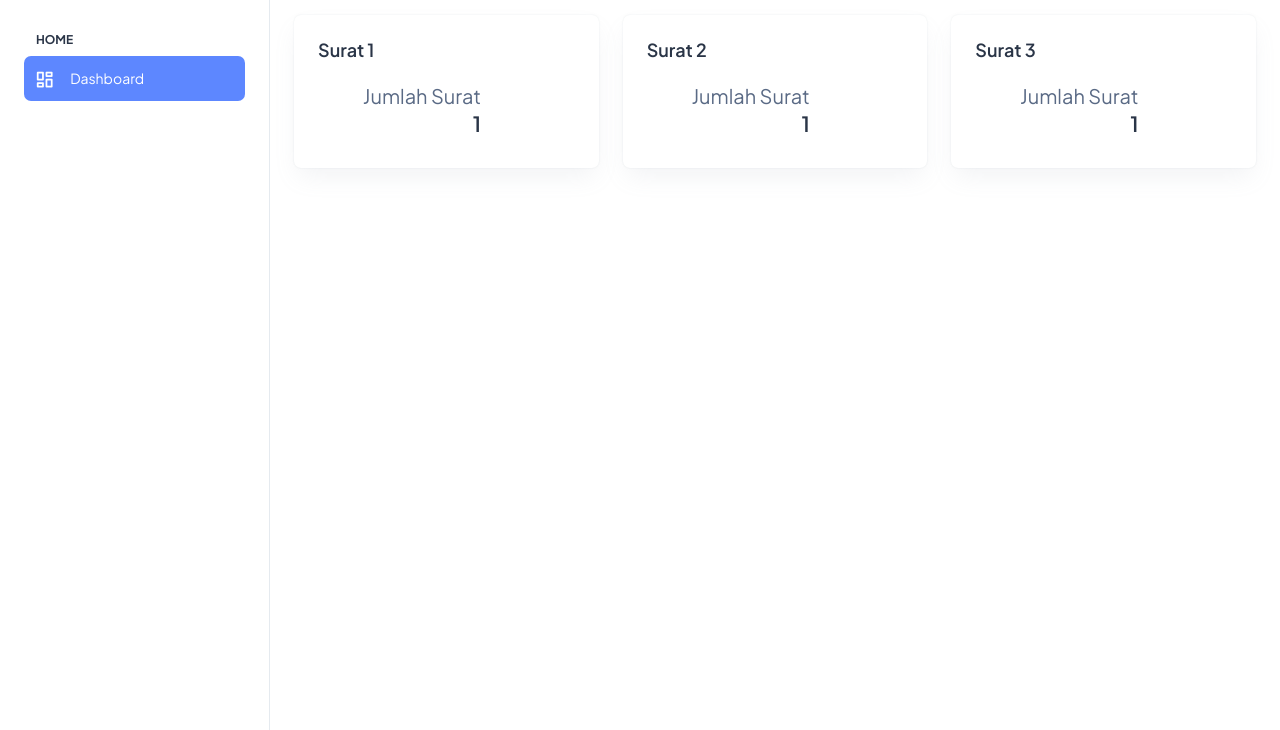
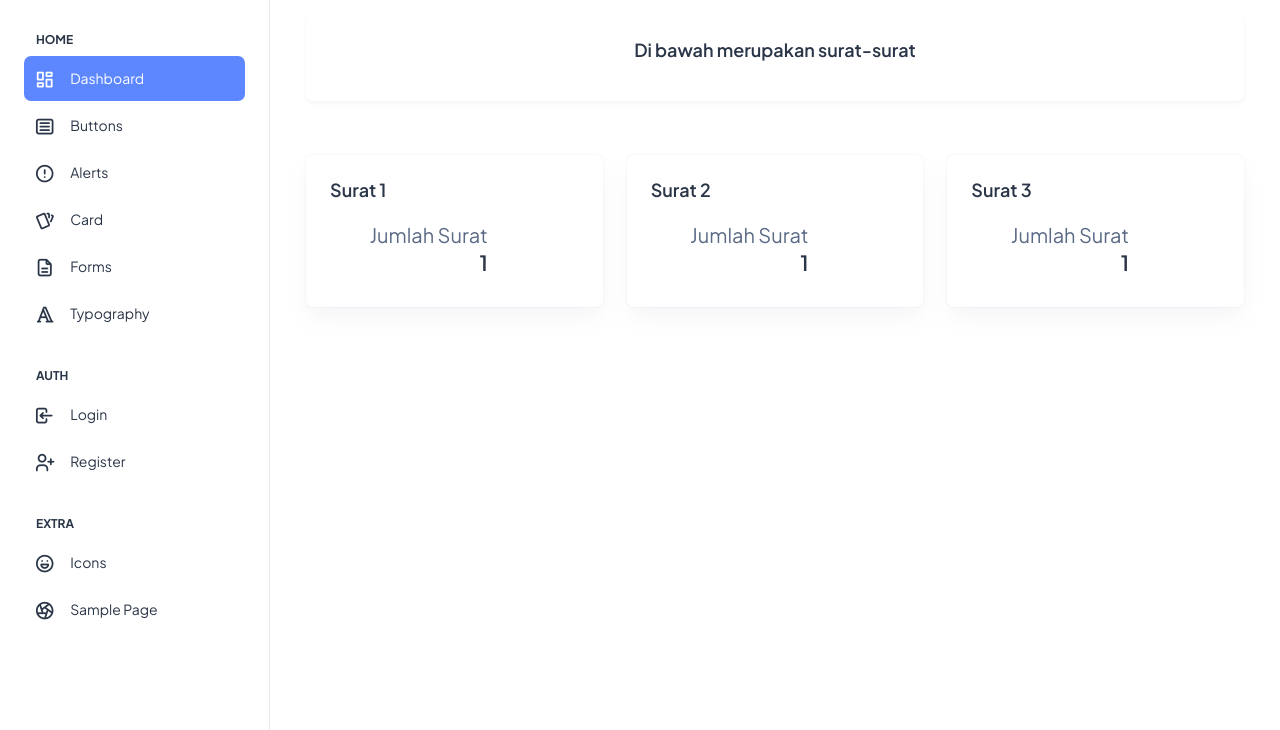
Before and after one commit to TajulMunandar/Surat_PAG, a Laravel app: page /dashboard in a window 1280 px wide. Shown: the part 70-800 px from the top of the page. Run offline with Laravel 10, Linux system fonts and the light colour scheme.

Commit message:
Template Web

```diff
--- a/resources/views/Dashboard.blade.php
+++ b/resources/views/Dashboard.blade.php
@@ -3,6 +3,22 @@
     <div class="container-fluid">
         <!--  Row 1 -->
         <div class="row">
+            <div class="col-lg-12 mb-4">
+                <div class="card shadow-sm overflow-hidden">
+                    <div class="card-body p-4">
+                        <div class="row align-items-center">
+                            <div class="col-12">
+                                <div class="text-center">
+                                    <h5 class="card-title mb-3 fw-semibold">Di bawah merupakan surat-surat</h5>
+                                </div>
+                            </div>
+                        </div>
+                    </div>
+                </div>
+            </div>
+
+
+
             <div class="col-lg-4 mb-4">
                 <!-- Surat 1 -->
                 <div class="card overflow-hidden">
--- a/resources/views/layouts/index.blade.php
+++ b/resources/views/layouts/index.blade.php
@@ -40,6 +40,88 @@
                                 <span class="hide-menu">Dashboard</span>
                             </a>
                         </li>
+
+                        <li class="sidebar-item">
+                            <a class="sidebar-link" href="./ui-buttons.html" aria-expanded="false">
+                                <span>
+                                    <i class="ti ti-article"></i>
+                                </span>
+                                <span class="hide-menu">Buttons</span>
+                            </a>
+                        </li>
+                        <li class="sidebar-item">
+                            <a class="sidebar-link" href="./ui-alerts.html" aria-expanded="false">
+                                <span>
+                                    <i class="ti ti-alert-circle"></i>
+                                </span>
+                                <span class="hide-menu">Alerts</span>
+                            </a>
+                        </li>
+                        <li class="sidebar-item">
+                            <a class="sidebar-link" href="./ui-card.html" aria-expanded="false">
+                                <span>
+                                    <i class="ti ti-cards"></i>
+                                </span>
+                                <span class="hide-menu">Card</span>
+                            </a>
+                        </li>
+                        <li class="sidebar-item">
+                            <a class="sidebar-link" href="./ui-forms.html" aria-expanded="false">
+                                <span>
+                                    <i class="ti ti-file-description"></i>
+                                </span>
+                                <span class="hide-menu">Forms</span>
+                            </a>
+                        </li>
+                        <li class="sidebar-item">
+                            <a class="sidebar-link" href="./ui-typography.html" aria-expanded="false">
+                                <span>
+                                    <i class="ti ti-typography"></i>
+                                </span>
+                                <span class="hide-menu">Typography</span>
+                            </a>
+                        </li>
+                        <li class="nav-small-cap">
+                            <i class="ti ti-dots nav-small-cap-icon fs-4"></i>
+                            <span class="hide-menu">AUTH</span>
+                        </li>
+                        <li class="sidebar-item">
+                            <a class="sidebar-link" href="./authentication-login.html" aria-expanded="false">
+                                <span>
+                                    <i class="ti ti-login"></i>
+                                </span>
+                                <span class="hide-menu">Login</span>
+                            </a>
+                        </li>
+                        <li class="sidebar-item">
+                            <a class="sidebar-link" href="./authentication-register.html" aria-expanded="false">
+                                <span>
+                                    <i class="ti ti-user-plus"></i>
+                                </span>
+                                <span class="hide-menu">Register</span>
+                            </a>
+                        </li>
+                        <li class="nav-small-cap">
+                            <i class="ti ti-dots nav-small-cap-icon fs-4"></i>
+                            <span class="hide-menu">EXTRA</span>
+                        </li>
+                        <li class="sidebar-item">
+                            <a class="sidebar-link" href="./icon-tabler.html" aria-expanded="false">
+                                <span>
+                                    <i class="ti ti-mood-happy"></i>
+                                </span>
+                                <span class="hide-menu">Icons</span>
+                            </a>
+                        </li>
+                        <li class="sidebar-item">
+                            <a class="sidebar-link" href="./sample-page.html" aria-expanded="false">
+                                <span>
+                                    <i class="ti ti-aperture"></i>
+                                </span>
+                                <span class="hide-menu">Sample Page</span>
+                            </a>
+                        </li>
+                    </ul>
                 </nav>
                 <!-- End Sidebar navigation -->
             </div>
@@ -101,7 +183,11 @@
                 </nav>
             </header>
             <!--  Header End -->
+            <div class="container-fluid">
+                <!--  Row 1 -->
                 @yield('content')
+            </div>
+        </div>
     </div>
     <script src="../assets/libs/jquery/dist/jquery.min.js"></script>
     <script src="../assets/libs/bootstrap/dist/js/bootstrap.bundle.min.js"></script>
--- a/routes/web.php
+++ b/routes/web.php
@@ -16,9 +16,10 @@ use App\Http\Controllers\DashboardController;
 |
 */
 
-Route::get('/layouts/index', function () {
+Route::get('/', function () {
     return view('layouts.index');
-})->name('layouts.index');
+});
+
 
 
 Route::get('/dashboard', [DashboardController::class, 'index'])->name('dashboard');
```
Also changed, not shown: other parts of resources/views/layouts/index.blade.php (+2 -2 lines). Lines whose indentation alone changed are shown as unchanged.
